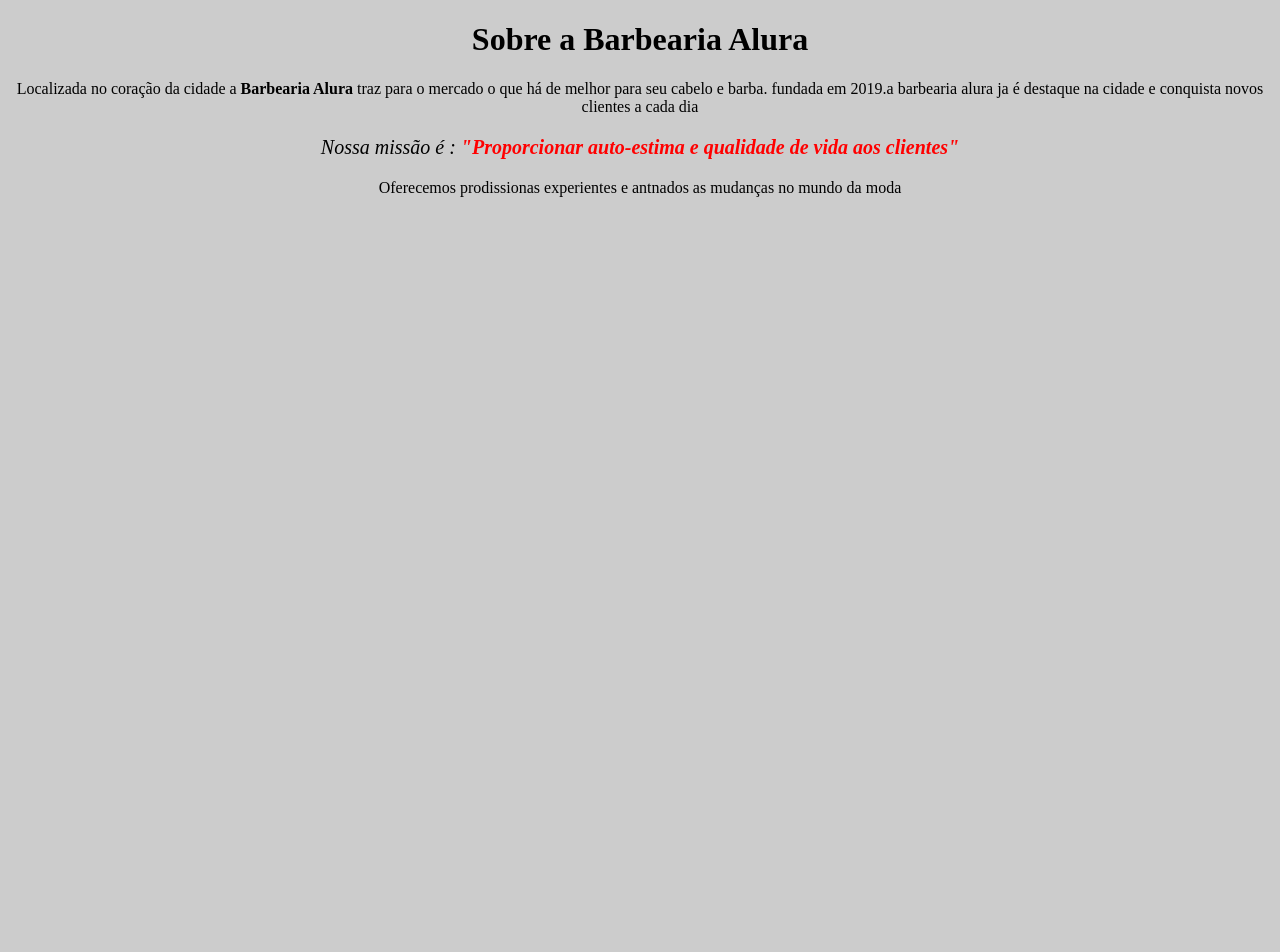
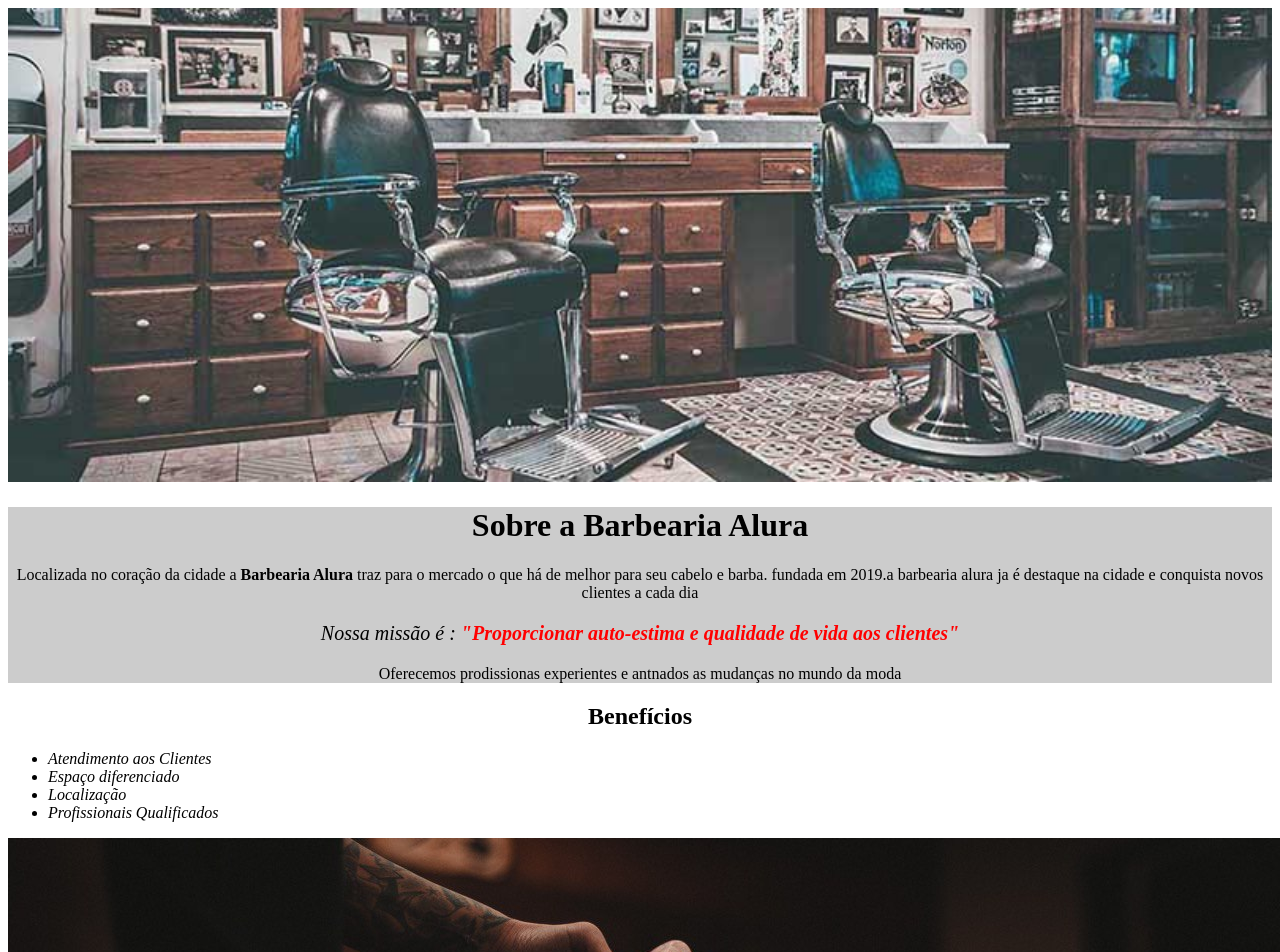
Before and after one commit to andre-dos-santos-assuncao/CursoaluraHTML5CSS3-01, a plain HTML site: page Front-end/index.html in a window 1280 px wide. Shown: the top 952 px of the page. Before the commit the page ends 800 px from the top, so only its background shows below. Drawn offline with Linux system fonts and the light colour scheme.

Commit message:
Add files via upload

```diff
--- a/Front-end/index.html
+++ b/Front-end/index.html
@@ -10,15 +10,38 @@
 </head>
 <body>
 
-    <h1>Sobre a Barbearia Alura</h1>
+    <img id="banner" src="banner.jpg" alt="">
 
-    <p style="text-align: center;">Localizada no coração da cidade a <strong>Barbearia Alura</strong>  traz para o mercado o que há de melhor para seu cabelo e barba. fundada
+    <div class="principal">
+        <h1>Sobre a Barbearia Alura</h1>
+
+        <p style="text-align: center;">Localizada no coração da cidade a <strong>Barbearia Alura</strong>  traz para o mercado o que há de melhor para seu cabelo e barba. fundada
         em 2019.a barbearia alura ja é destaque na cidade e conquista novos clientes a cada dia
-    </p>
+        </p>
 
-    <p id="missao"><em>Nossa missão é : <strong>"Proporcionar auto-estima e qualidade de vida aos clientes"</strong></em></p>
+        <p id="missao"><em>Nossa missão é : <strong>"Proporcionar auto-estima e qualidade de vida aos clientes"</strong></em></p>
 
-    <p >Oferecemos prodissionas experientes e antnados as mudanças no mundo da moda </p>
+        <p >Oferecemos prodissionas experientes e antnados as mudanças no mundo da moda </p>
+    </div>
+
+
+
+
+
+
+    <div class="beneficios">
+
+        <h2>Benefícios</h2>
+
+        <ul>
+            <li class="itens" >Atendimento aos Clientes</li>
+            <li class="itens">Espaço diferenciado</li>
+            <li class="itens">Localização</li>
+            <li class="itens">Profissionais Qualificados</li>
+        </ul>
+
+        <img src="beneficios.jpg" >
+    </div>
 
 </body>
 </html>
--- a/Front-end/style.css
+++ b/Front-end/style.css
@@ -1,14 +1,22 @@
 p {
     text-align: center;
 
+}
+
+#banner {
+    width: 100%;
 }
 
 h1 {
     text-align: center;
 }
 
+.principal {
+    background: #cccccc;
+}
+
 body {
-    background: #cccccc;
+
 }
 
 em strong{
@@ -18,3 +26,15 @@ em strong{
 #missao {
     font-size: 20px
 }
+
+.itens {
+    font-style: italic;
+}
+
+.beneficios {
+    background-color: #ffffff;
+}
+
+h2 {
+    text-align: center;
+}
```
Also changed, not shown: Front-end/banner.jpg (added), Front-end/beneficios.jpg (added).
